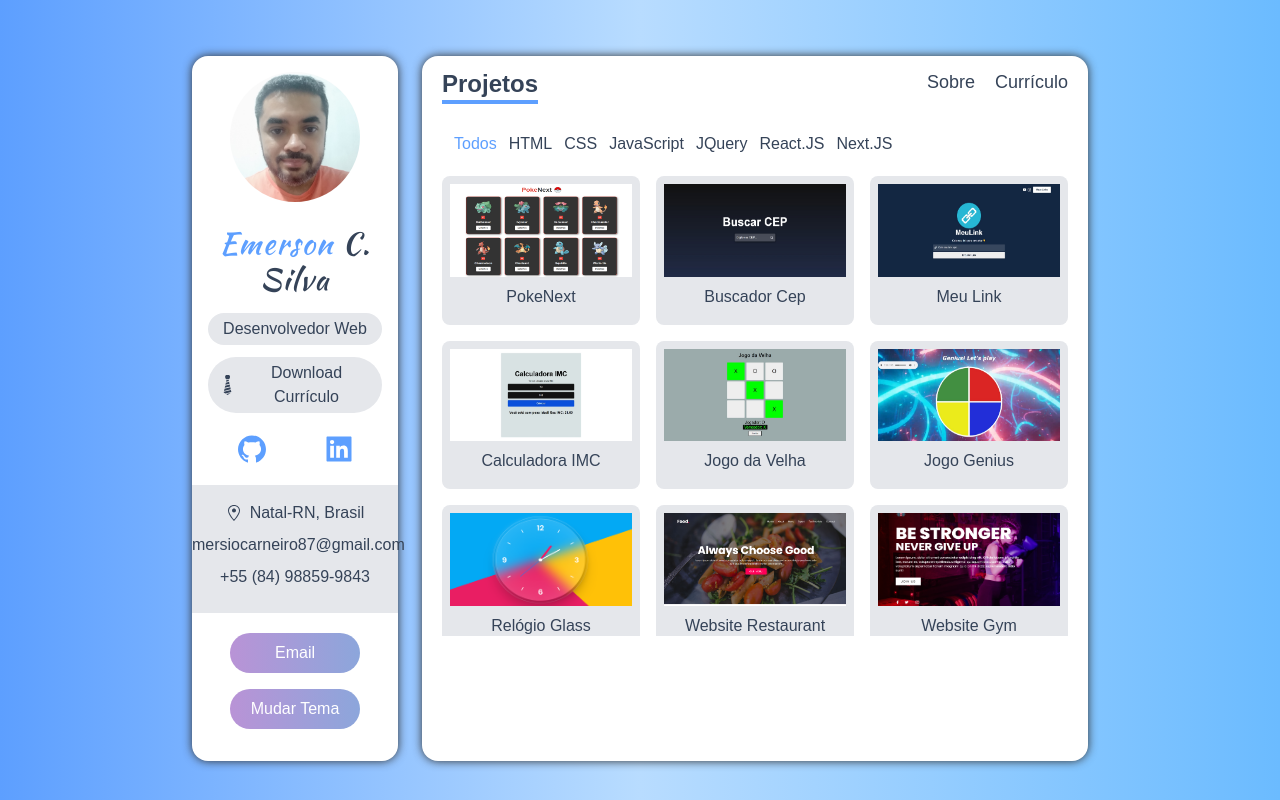
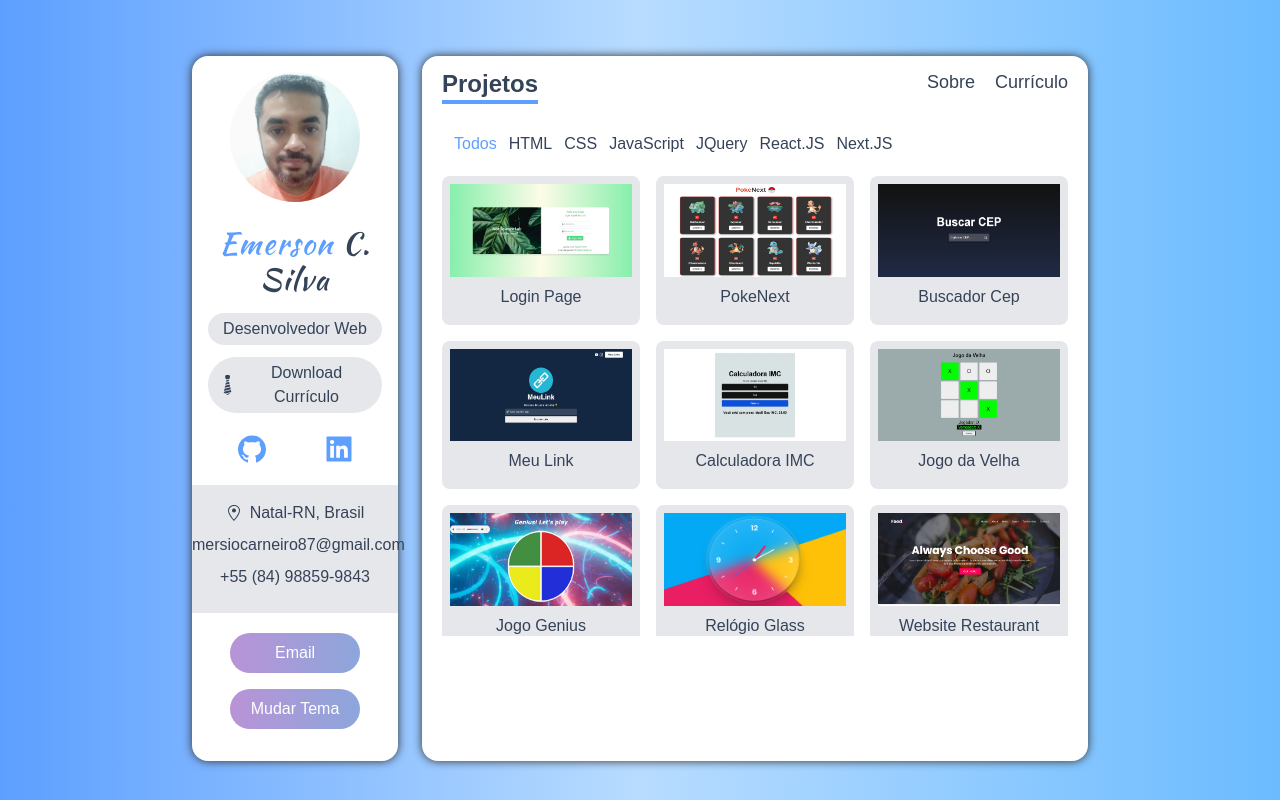
Before and after one commit to emersoncarneirodasilva/portfolio-next, a Next.js app: page /projects in a window 1280 px wide. Built offline with nearby package versions, Linux system fonts and the light colour scheme.

Commit message:
Atualizacao

```diff
--- a/data.ts
+++ b/data.ts
@@ -93,6 +93,17 @@ export const tools: ISkill[] = [
 export const projects: IProject[] = [
   {
     id: 0,
+    name: "Login Page",
+    description:
+      "Página de login (login page), construída com Next.JS e Tailwind.",
+    image_path: "/images/login.jpeg",
+    deployed_url: "https://login-page-next-02.vercel.app/",
+    github_url: "https://github.com/emersoncarneirodasilva/login-page-next-02",
+    category: ["Next.JS"],
+    key_techs: ["React.JS", "Next.JS"],
+  },
+  {
+    id: 1,
     name: "PokeNext",
     description:
       "Projeto de uma pokedex, onde podemos consultar imagens e características dos pokemons (consultando uma API).",
@@ -103,7 +114,7 @@ export const projects: IProject[] = [
     key_techs: ["React.JS", "Next.JS"],
   },
   {
-    id: 1,
+    id: 2,
     name: "Buscador Cep",
     description:
       "Projeto de localização de endereço a partir do CEP.",
@@ -114,7 +125,7 @@ export const projects: IProject[] = [
     key_techs: ["React.JS"],
   },
   {
-    id: 2,
+    id: 3,
     name: "Meu Link",
     description:
       "Projeto de um encurtador de links feito com React.JS.",
@@ -125,7 +136,7 @@ export const projects: IProject[] = [
     key_techs: ["React.JS"],
   },
   {
-    id: 3,
+    id: 4,
     name: "Calculadora IMC",
     description:
       "Projeto de uma calculadora IMC utilizando React.JS.",
@@ -136,7 +147,7 @@ export const projects: IProject[] = [
     key_techs: ["React.JS"],
   },
   {
-    id: 4,
+    id: 5,
     name: "Jogo da Velha",
     description:
       "Recriação do jogo da velha, criado utilizando HTML, CSS e JavaScript.",
@@ -147,7 +158,7 @@ export const projects: IProject[] = [
     key_techs: ["HTML", "CSS", "JavaScript"],
   },
   {
-    id: 5,
+    id: 6,
     name: "Jogo Genius",
     description:
       "Recriando jogo Genius utilizando HTML, CSS e JavaScript.",
@@ -158,7 +169,7 @@ export const projects: IProject[] = [
     key_techs: ["HTML", "CSS", "JavaScript"],
   },
   {
-    id: 6,
+    id: 7,
     name: "Relógio Glass",
     description:
       "Projeto criado com HTML, CSS e JavaScript.",
@@ -169,7 +180,7 @@ export const projects: IProject[] = [
     key_techs: ["HTML", "CSS", "JavaScript"],
   },
   {
-    id: 7,
+    id: 8,
     name: "Website Restaurant",
     description:
       "Site recriado utilizando HTML, CSS e JavaScript.",
@@ -180,7 +191,7 @@ export const projects: IProject[] = [
     key_techs: ["HTML", "CSS", "JavaScript"],
   },
   {
-    id: 8,
+    id: 9,
     name: "Website Gym",
     description:
       "Site recriado utilizando HTML, CSS e JavaScript.",
@@ -191,7 +202,7 @@ export const projects: IProject[] = [
     key_techs: ["HTML", "CSS", "JavaScript"],
   },
   {
-    id: 9,
+    id: 10,
     name: "Website Petshop",
     description:
       "Site recriado utilizando HTML, CSS e JavaScript.",
@@ -202,7 +213,7 @@ export const projects: IProject[] = [
     key_techs: ["HTML", "CSS", "JavaScript", "jQuery"],
   },
   {
-    id: 10,
+    id: 11,
     name: "Starbucks Clone",
     description:
       "Landing page recriada utilizando HTML, CSS e JavaScript.",
@@ -213,7 +224,7 @@ export const projects: IProject[] = [
     key_techs: ["HTML", "CSS", "JavaScript"],
   },
   {
-    id: 11,
+    id: 12,
     name: "Recriando Netflix",
     description:
       "Recriando o site Netflix utilizando HTML, CSS e jQuery.",
@@ -224,7 +235,7 @@ export const projects: IProject[] = [
     key_techs: ["HTML", "CSS", "jQuery"],
   },
   {
-    id: 12,
+    id: 13,
     name: "Currículo Online",
     description:
       "Currículo criado utilizando HTML, CSS.",
```
Also changed, not shown: public/images/login.jpeg (added).
